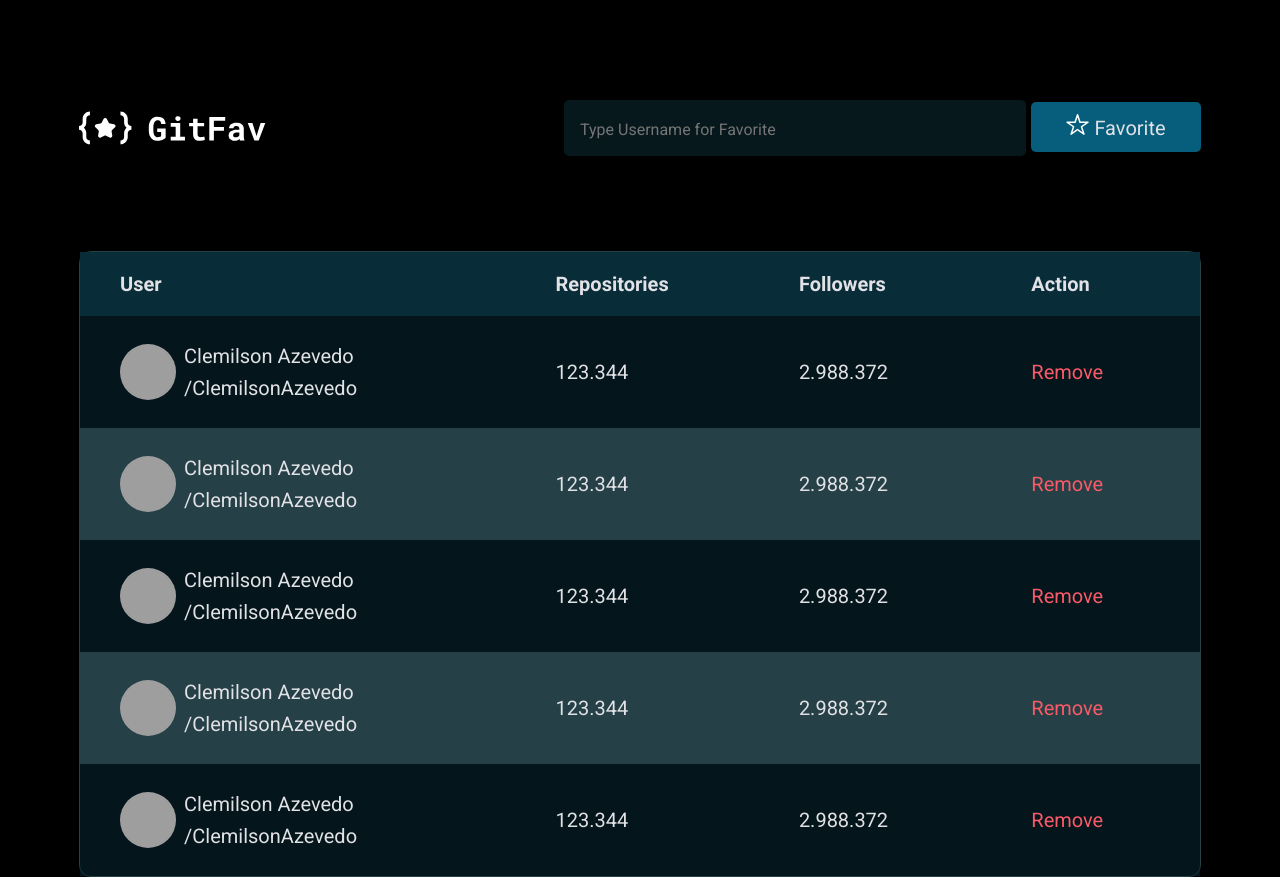
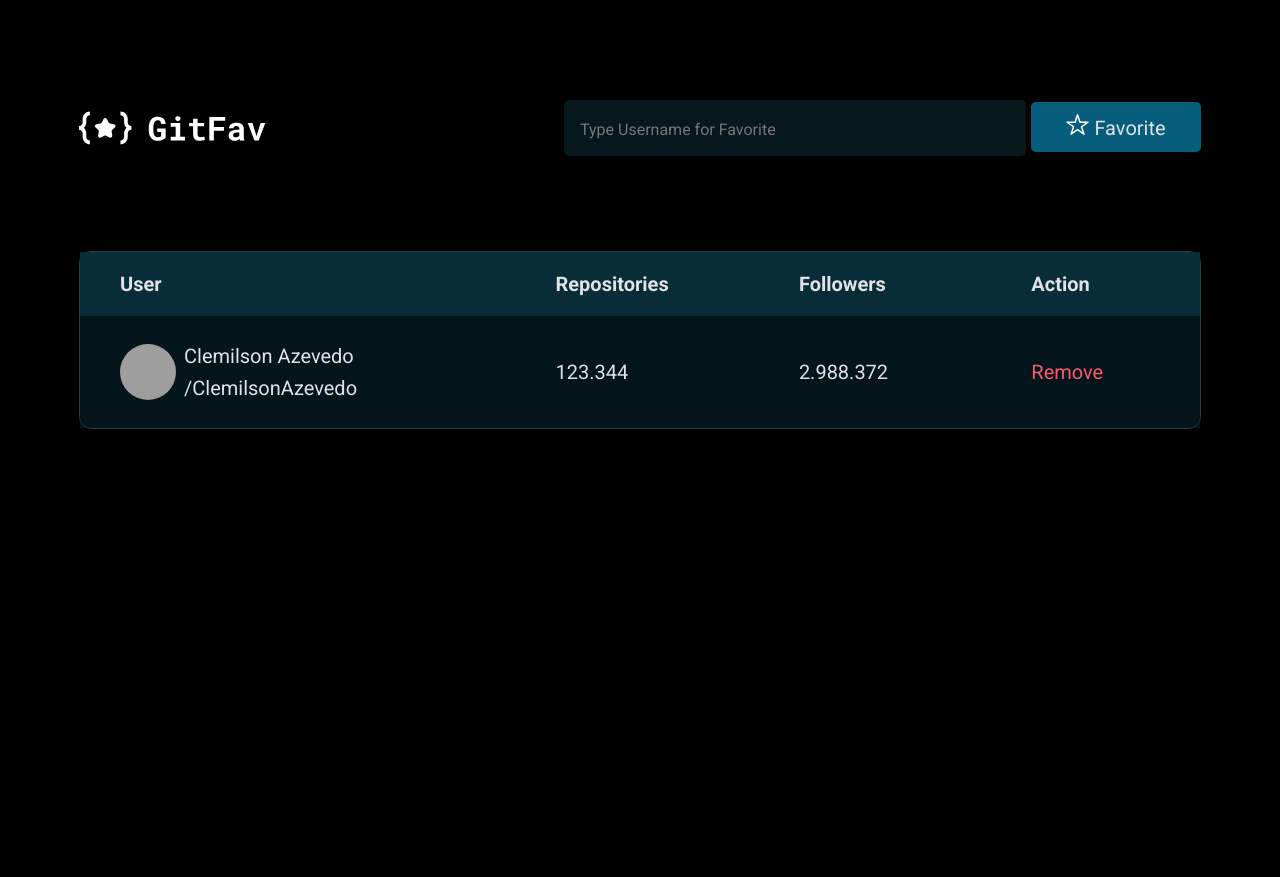
Before and after one commit to ClemilsonAzevedo/Github-Favorites, a plain HTML site: page index.html in a window 1280 px wide. After the commit the page ends 800 px from the top, so only its background shows below. Drawn offline with Linux system fonts and the light colour scheme; grey boxes are pictures that could not be loaded.

```diff
--- a/index.html
+++ b/index.html
@@ -11,7 +11,7 @@
       href="https://fonts.googleapis.com/css2?family=Roboto:wght@400;700&display=swap"
       rel="stylesheet"
     />
-    <script type="module" src="main.js" defer></script>
+    <script type="module" src="/js/" defer></script>
   </head>
   <body>
     <main id="app">
@@ -77,96 +77,6 @@
                 <button>Remove</button>
               </td>
             </tr>
-
-
-
-
-
-
-
-                        <tr>
-              <td>
-                <img
-                  src="https://github.com/clemilsonazevedo.png"
-                  alt="clemilson Azevedo user of github image"
-                />
-                <a href="https://github.com/clemilsonazevedo">
-                  <p>Clemilson Azevedo</p>
-                  <span>/ClemilsonAzevedo</span>
-                </a>
-              </td>
-
-              <td>123.344</td>
-
-              <td>2.988.372</td>
-
-              <td>
-                <button>Remove</button>
-              </td>
-            </tr>
-
-                        <tr>
-              <td>
-                <img
-                  src="https://github.com/clemilsonazevedo.png"
-                  alt="clemilson Azevedo user of github image"
-                />
-                <a href="https://github.com/clemilsonazevedo">
-                  <p>Clemilson Azevedo</p>
-                  <span>/ClemilsonAzevedo</span>
-                </a>
-              </td>
-
-              <td>123.344</td>
-
-              <td>2.988.372</td>
-
-              <td>
-                <button>Remove</button>
-              </td>
-            </tr>
-
-                        <tr>
-              <td>
-                <img
-                  src="https://github.com/clemilsonazevedo.png"
-                  alt="clemilson Azevedo user of github image"
-                />
-                <a href="https://github.com/clemilsonazevedo">
-                  <p>Clemilson Azevedo</p>
-                  <span>/ClemilsonAzevedo</span>
-                </a>
-              </td>
-
-              <td>123.344</td>
-
-              <td>2.988.372</td>
-
-              <td>
-                <button>Remove</button>
-              </td>
-            </tr>
-
-                        <tr>
-              <td>
-                <img
-                  src="https://github.com/clemilsonazevedo.png"
-                  alt="clemilson Azevedo user of github image"
-                />
-                <a href="https://github.com/clemilsonazevedo">
-                  <p>Clemilson Azevedo</p>
-                  <span>/ClemilsonAzevedo</span>
-                </a>
-              </td>
-
-              <td>123.344</td>
-
-              <td>2.988.372</td>
-
-              <td>
-                <button>Remove</button>
-              </td>
-            </tr>
           </tbody>
         </table>
       </div>
```
Also changed, not shown: js/GithubUser.js (added, +20 -0 lines), js/main.js (added).
